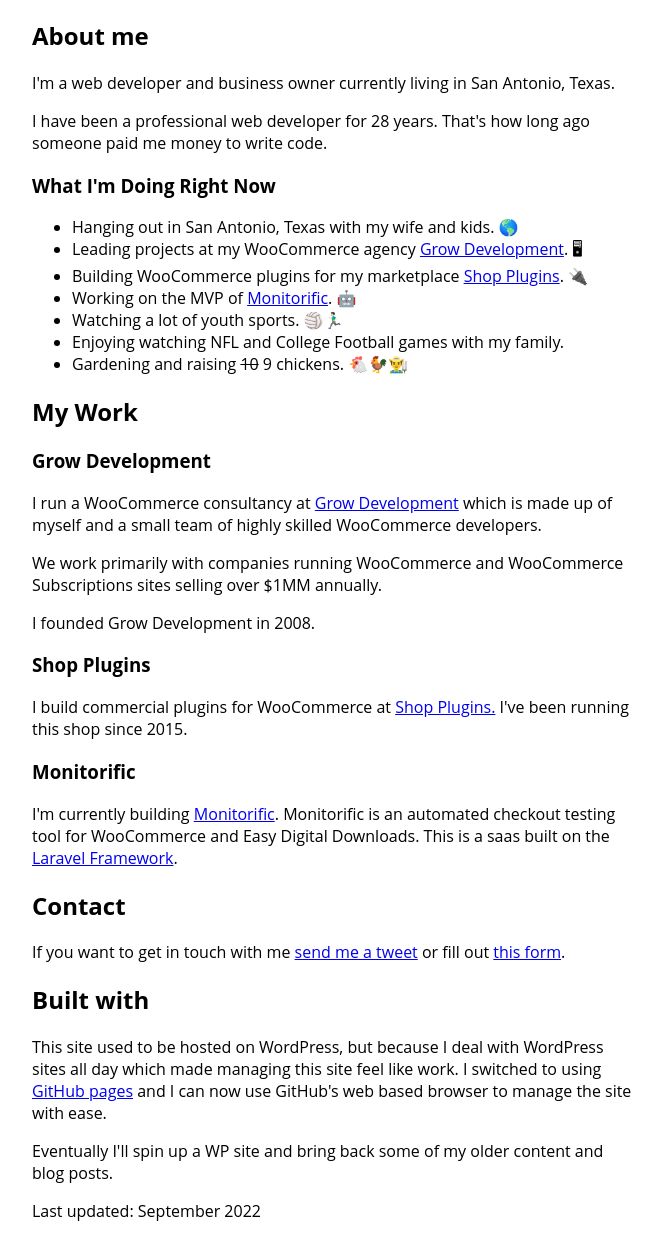
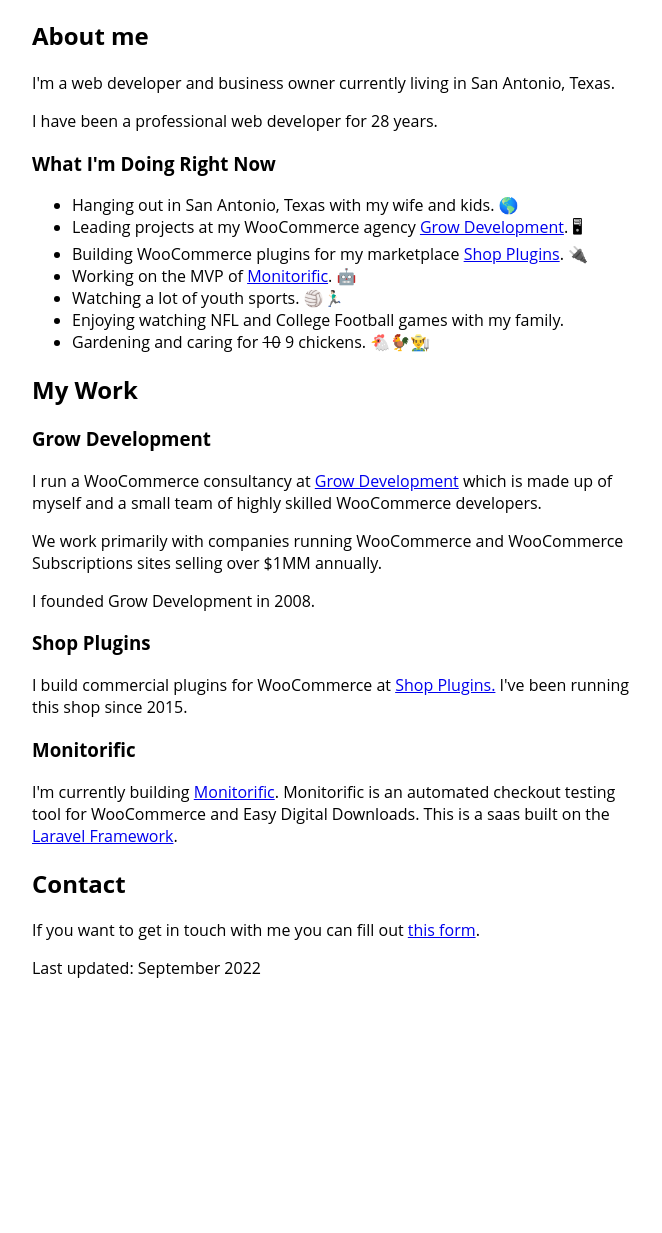
Before and after one commit to growdev/growdev.github.io, a plain HTML site: page index.html in a window 1280 px wide. Shown: the part 67-1300 px from the top of the page, without its empty margins (308-970 px from the left). After the commit the page ends 1061 px from the top, so only its background shows below. Drawn offline with Linux system fonts and the light colour scheme.

Commit message:
Updates.

```diff
--- a/index.html
+++ b/index.html
@@ -26,7 +26,7 @@
 <h2>About me</h2>
 
 <p>I'm a web developer and business owner currently living in San Antonio, Texas.</p>
-<p>I have been a professional web developer for 28 years. That's how long ago someone paid me money to write code.</p>
+<p>I have been a professional web developer for 28 years.</p>
 
 <h3>What I'm Doing Right Now</h3>
 
@@ -37,7 +37,7 @@
     <li>Working on the MVP of <a href="https://monitorific.com">Monitorific</a>. 🤖</li>
     <li>Watching a lot of youth sports. 🏐🏃🏻‍♂️</li>
     <li>Enjoying watching NFL and College Football games with my family.</li>
-    <li>Gardening and raising <del>10</del> 9 chickens. 🐔🐓👨‍🌾</li>
+    <li>Gardening and caring for <del>10</del> 9 chickens. 🐔🐓👨‍🌾</li>
 </ul>
 
 <h2>My Work</h2>
@@ -57,12 +57,7 @@
 
 <h2>Contact</h2>
 
-<p>If you want to get in touch with me <a href="https://twitter.com/growdev/">send me a tweet</a> or fill out <a href="https://growdevelopment.com/contact/">this form</a>.</p>
-
-<h2>Built with</h2>
-<p>This site used to be hosted on WordPress, but because I deal with WordPress sites all day which made managing this site feel like work. I switched to using <a href="https://pages.github.com/">GitHub pages</a> and I can now use
-    GitHub's web based browser to manage the site with ease.</p>
-<p>Eventually I'll spin up a WP site and bring back some of my older content and blog posts.</p>
+<p>If you want to get in touch with me you can fill out <a href="https://growdevelopment.com/contact/">this form</a>.</p>
 
 <p>Last updated: September 2022</p>
 </div>
```
